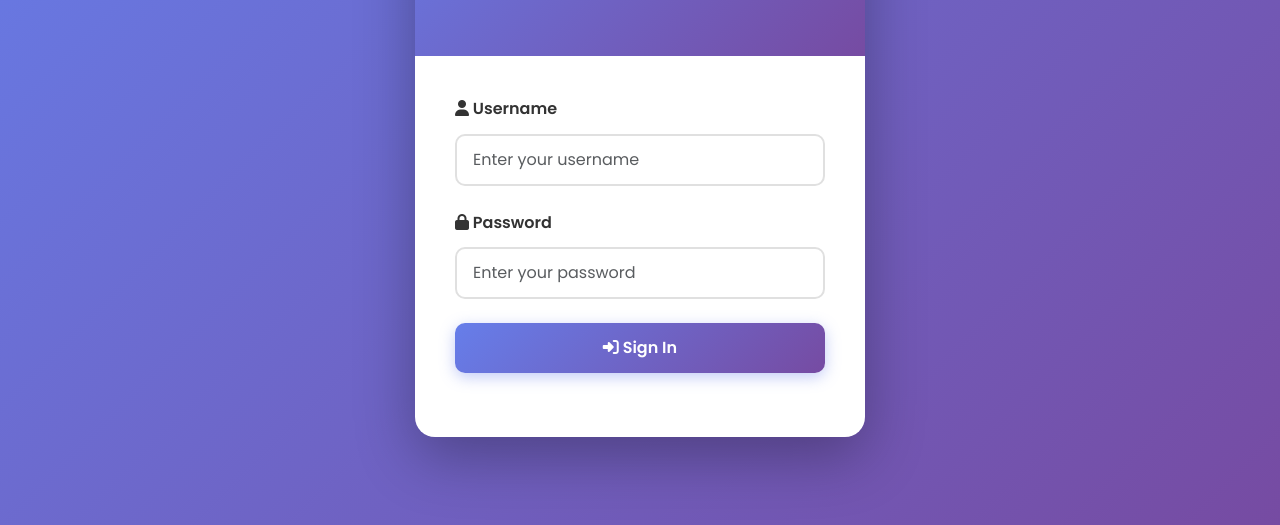
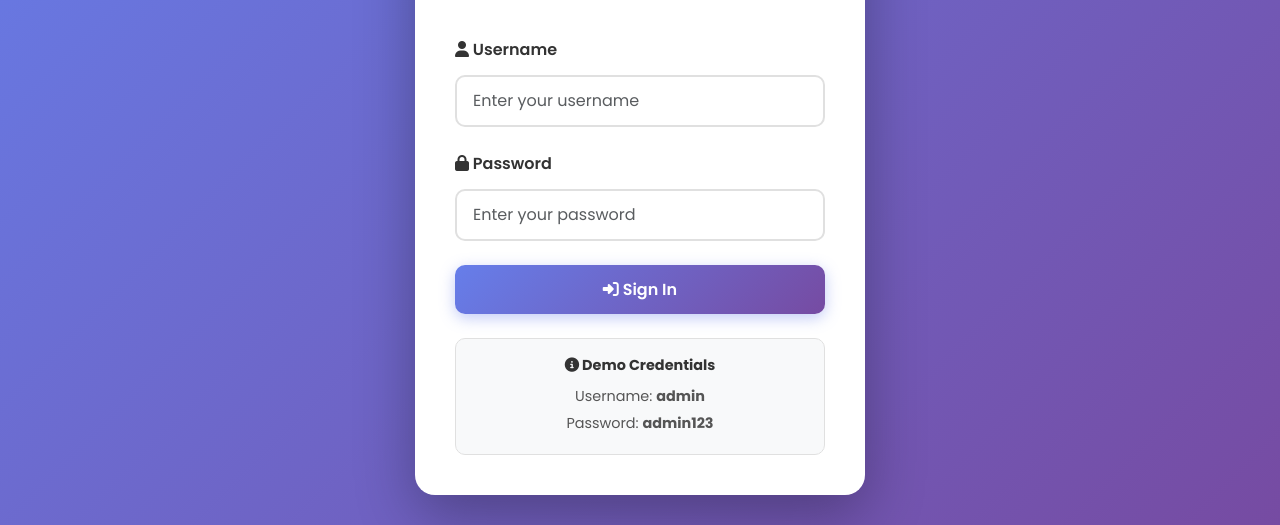
Before and after one commit to putti-vignesh/AI-Material-Management-System, a plain HTML site: page frontend/index.html in a window 1280 px wide. Shown: the part 275-800 px from the top of the page. Drawn offline with nearby package versions, Linux system fonts and the light colour scheme.

Commit message:
Add demo credentials to login page

```diff
--- a/frontend/index.html
+++ b/frontend/index.html
@@ -3,10 +3,21 @@
   <head>
     <meta charset="UTF-8" />
     <meta name="viewport" content="width=device-width, initial-scale=1.0" />
+
     <title>Login - AI Material Management System</title>
-    <link href="https://cdn.jsdelivr.net/npm/bootstrap@5.3.3/dist/css/bootstrap.min.css" rel="stylesheet" />
-    <link rel="stylesheet" href="https://cdnjs.cloudflare.com/ajax/libs/font-awesome/6.4.0/css/all.min.css" />
+
+    <link
+      href="https://cdn.jsdelivr.net/npm/bootstrap@5.3.3/dist/css/bootstrap.min.css"
+      rel="stylesheet"
+    />
+
+    <link
+      rel="stylesheet"
+      href="https://cdnjs.cloudflare.com/ajax/libs/font-awesome/6.4.0/css/all.min.css"
+    />
+
     <link rel="stylesheet" href="css/styles.css" />
+
     <style>
       body {
         background: linear-gradient(135deg, #667eea 0%, #764ba2 100%);
@@ -34,6 +45,7 @@
           opacity: 0;
           transform: translateY(30px);
         }
+
         to {
           opacity: 1;
           transform: translateY(0);
@@ -131,6 +143,7 @@
           opacity: 0;
           transform: translateY(-10px);
         }
+
         to {
           opacity: 1;
           transform: translateY(0);
@@ -138,59 +151,156 @@
       }
 
       .error-msg {
-        background: linear-gradient(135deg, rgba(239, 68, 68, 0.1) 0%, rgba(220, 38, 38, 0.1) 100%);
+        background: linear-gradient(
+          135deg,
+          rgba(239, 68, 68, 0.1) 0%,
+          rgba(220, 38, 38, 0.1) 100%
+        );
         color: #991b1b;
         border-left: 4px solid #ef4444;
       }
 
       .success-msg {
-        background: linear-gradient(135deg, rgba(16, 185, 129, 0.1) 0%, rgba(5, 150, 105, 0.1) 100%);
+        background: linear-gradient(
+          135deg,
+          rgba(16, 185, 129, 0.1) 0%,
+          rgba(5, 150, 105, 0.1) 100%
+        );
         color: #047857;
         border-left: 4px solid #10b981;
       }
+
+      /* Demo credentials */
+      .demo-credentials {
+        margin-top: 1.5rem;
+        padding: 15px;
+        background: #f8f9fa;
+        border: 1px solid #e0e0e0;
+        border-radius: 10px;
+        text-align: center;
+        font-size: 0.9rem;
+        color: #555;
+      }
+
+      .demo-credentials-title {
+        font-weight: 700;
+        color: #333;
+        margin-bottom: 8px;
+      }
+
+      .demo-credentials p {
+        margin: 4px 0;
+      }
     </style>
   </head>
+
   <body>
     <div class="login-container">
+
       <div class="login-card">
+
+        <!-- Login Header -->
         <div class="login-header">
           <i class="fas fa-cube"></i>
+
           <h2>AI Material Management</h2>
+
           <p>Smart inventory & procurement platform</p>
         </div>
+
+
+        <!-- Login Body -->
         <div class="login-body">
+
           <form id="loginForm">
+
+            <!-- Username -->
             <div class="form-group">
+
               <label for="username">
-                <i class="fas fa-user"></i> Username
+                <i class="fas fa-user"></i>
+                Username
               </label>
-              <input type="text" class="form-control" id="username" placeholder="Enter your username" required />
+
+              <input
+                type="text"
+                class="form-control"
+                id="username"
+                placeholder="Enter your username"
+                required
+              />
+
             </div>
 
+
+            <!-- Password -->
             <div class="form-group">
+
               <label for="password">
-                <i class="fas fa-lock"></i> Password
+                <i class="fas fa-lock"></i>
+                Password
               </label>
-              <input type="password" class="form-control" id="password" placeholder="Enter your password" required />
+
+              <input
+                type="password"
+                class="form-control"
+                id="password"
+                placeholder="Enter your password"
+                required
+              />
+
             </div>
 
+
+            <!-- Login Button -->
             <button type="submit" class="login-btn">
-              <i class="fas fa-sign-in-alt"></i> Sign In
+
+              <i class="fas fa-sign-in-alt"></i>
+              Sign In
+
             </button>
+
           </form>
 
+
+          <!-- Login Message -->
           <div id="loginMessage"></div>
 
-          <div style="text-align: center; margin-top: 1.5rem; font-size: 0.9rem; color: #666;">
-             <!-- <p>Demo Credentials:</p>
-            <p><strong>Username:</strong> admin</p>
-            <p><strong>Password:</strong> admin123</p>
-          </div> -->
+
+          <!-- Demo Credentials -->
+          <div class="demo-credentials">
+
+            <div class="demo-credentials-title">
+              <i class="fas fa-info-circle"></i>
+              Demo Credentials
+            </div>
+
+            <p>
+              Username:
+              <strong>admin</strong>
+            </p>
+
+            <p>
+              Password:
+              <strong>admin123</strong>
+            </p>
+
+          </div>
+
         </div>
+
       </div>
+
     </div>
 
-    <script src="https://cdn.jsdelivr.net/npm/bootstrap@5.3.3/dist/js/bootstrap.bundle.min.js"></script>
+
+    <!-- Bootstrap -->
+    <script
+      src="https://cdn.jsdelivr.net/npm/bootstrap@5.3.3/dist/js/bootstrap.bundle.min.js">
+    </script>
+
+    <!-- Application JavaScript -->
     <script src="js/app.js"></script>
+
   </body>
 </html>
```
